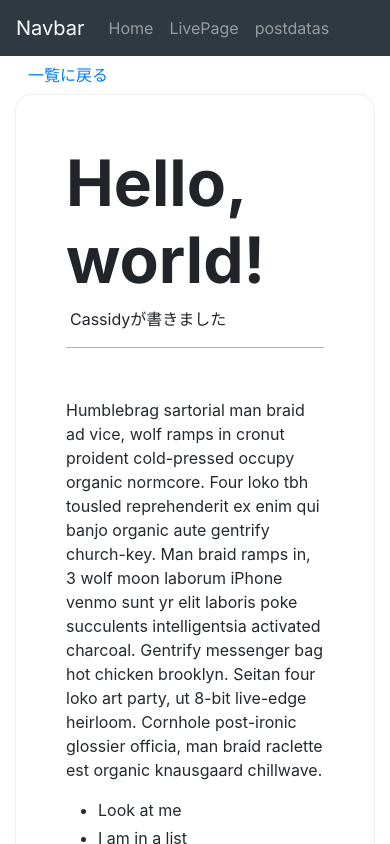
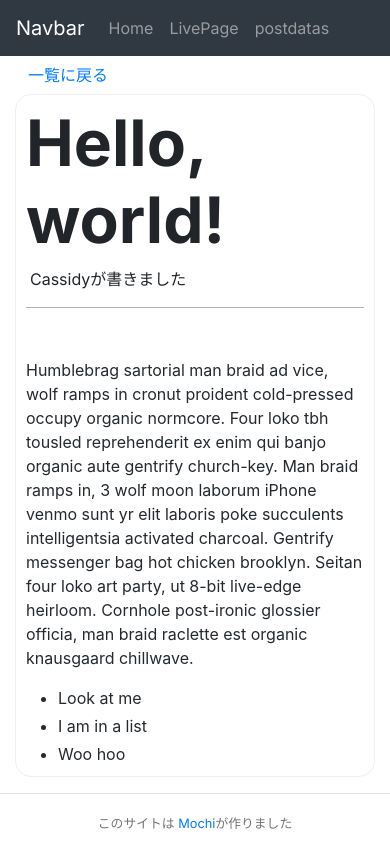
Before and after one commit to Mochichi2003/Campus-festival, a Next.js app: page /post/mypost in a window 390 px wide. Shown: the top 844 px of the page. Built offline with nearby package versions, Linux system fonts and the light colour scheme.

Commit message:
スマホで表示サイズが変わるようにした

```diff
--- a/style/posts/[postname].module.sass
+++ b/style/posts/[postname].module.sass
@@ -32,3 +32,7 @@
     color: #007bff
 
     // box-shadow: 4px 4px 10px  #80808056
+@media screen and (max-width: 600px)
+  .content
+    // background-color: #f00
+    padding: 10px
```
